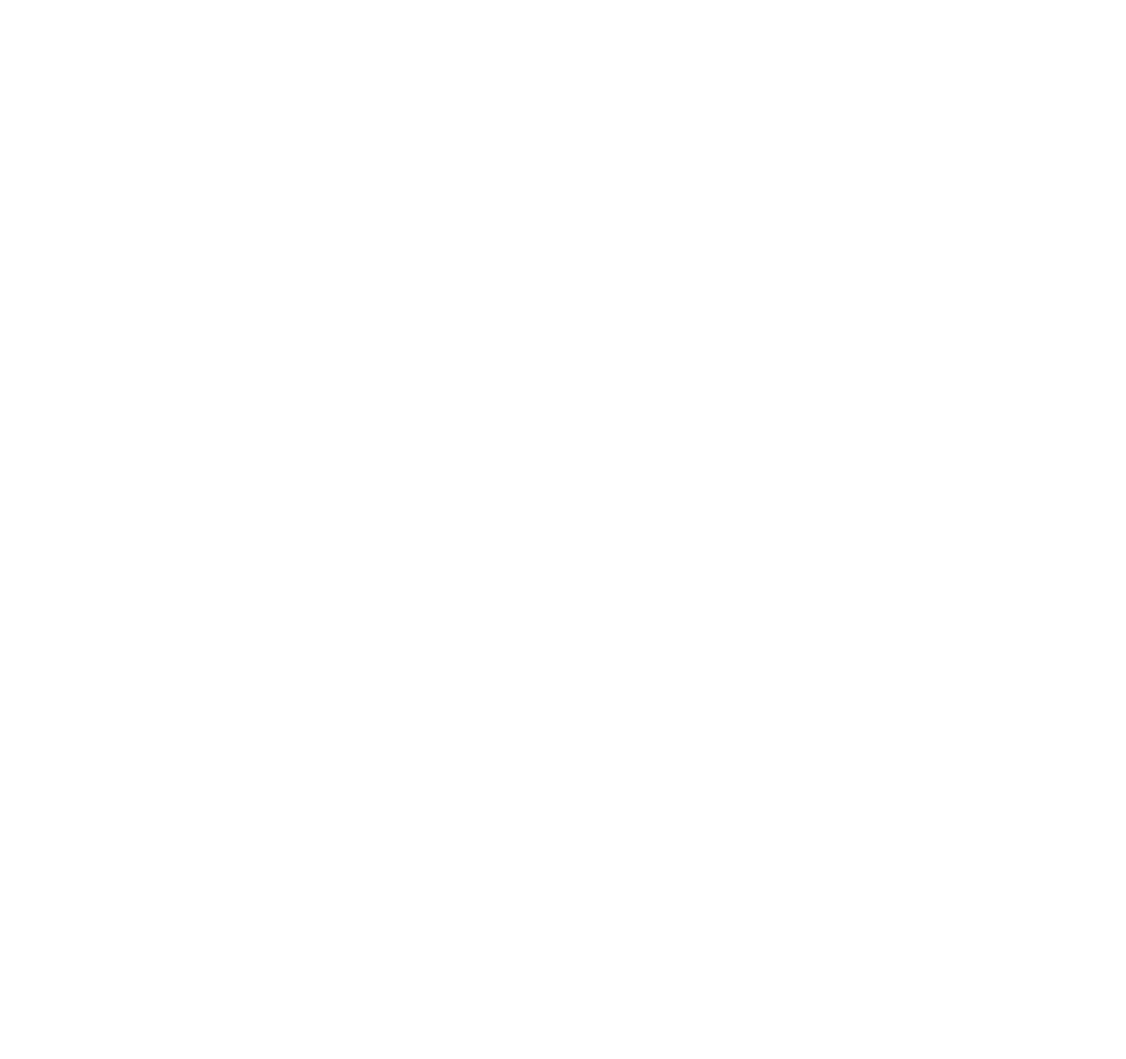
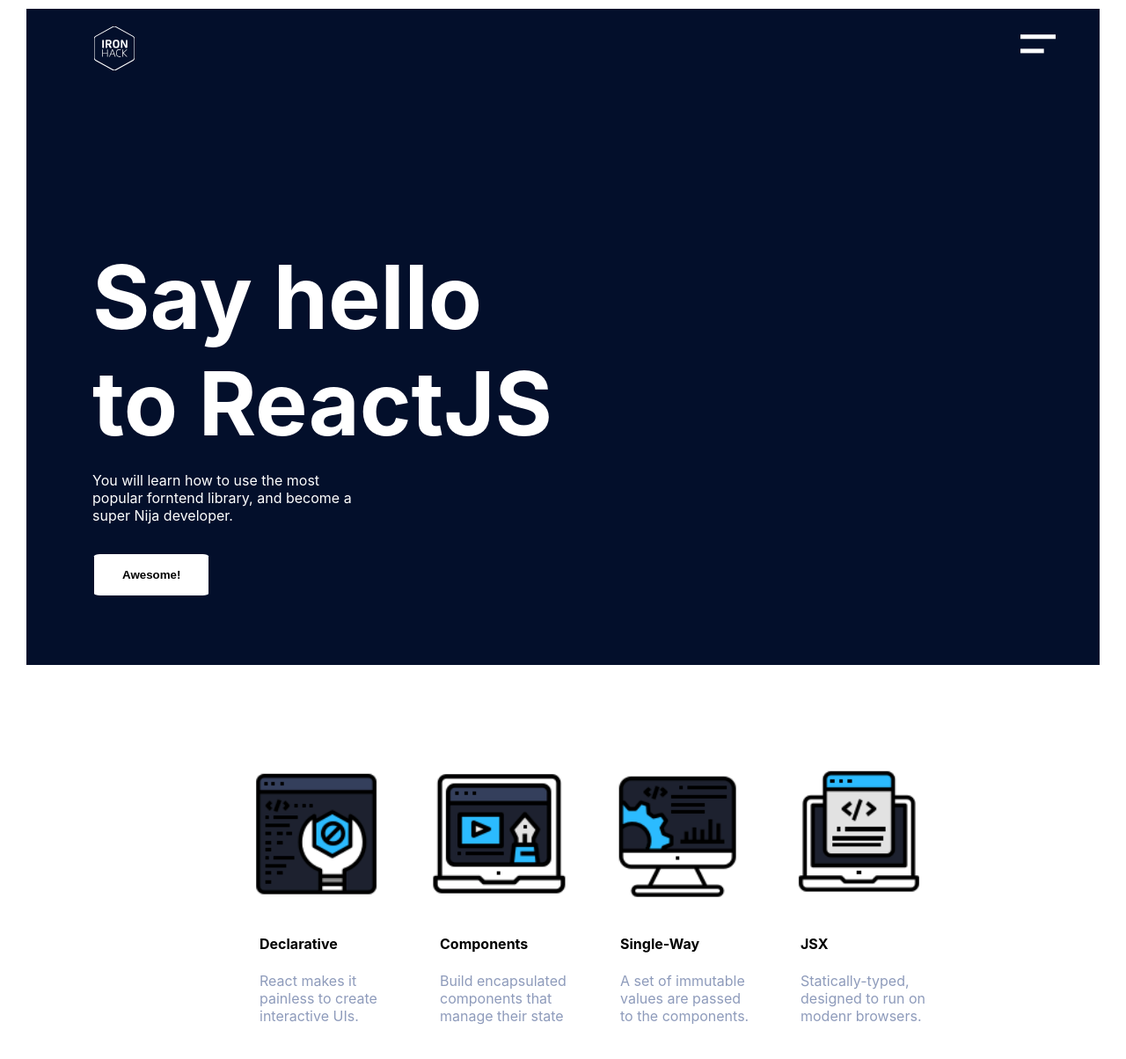
Before and after one commit to tinycarol/lab-hello-ironhack, a React (Create React App) app: page / in a window 1280 px wide. Shown: the top 1204 px of the page at 88% size. Before the commit the page ends 800 px from the top, so only its background shows below. Built offline with nearby package versions, Linux system fonts and the light colour scheme.

Commit message:
lab done

```diff
--- /dev/null
+++ b/src/App.css
@@ -0,0 +1,106 @@
+.container1 {
+    size: cover;
+    background-color: rgb(3, 15, 43);
+    margin-right: 30px;
+    margin-bottom: 100px;
+
+}
+
+nav {
+    display: flex;
+    flex-direction: row;
+    justify-content: space-between;
+    height: 200px;
+}
+
+.App {
+    background-color: white;
+    margin-left: 30px;
+    margin-top: 10px;
+
+}
+
+.App-logo{
+    width: 50px;
+    height: 50px;
+    transform: translateX(75px)
+    translateY(20px)
+}
+
+.App-menu-top{
+    width: 40px;
+    height: 40px;
+    transform: translateX(-50px)
+    translateY(20px)
+}
+
+.title {
+color: white;
+font-size: 100px;
+width: 550px;
+
+}
+
+.wave{
+    margin-left: 75px;
+    display: flex;
+    flex-direction: column;
+}
+
+.text-wave {
+    color: white;
+    width: 300px;
+    margin-top: -50px;
+    margin-bottom: 30px;
+}
+
+.button-container{
+    margin-bottom: 30px;
+    height: 100px;
+
+}
+
+button {
+  background-color: white;
+  border: none;
+  color: black;
+  padding: 16px 32px;
+  text-decoration: none;
+  margin: 4px 2px;
+  cursor: pointer;
+  border-radius: 5%;
+  font-weight: bold;
+}
+
+.container2 {
+    size: cover;
+    background-color: white;
+    height: 500px;
+    margin-top: 100px;
+
+}
+
+.card-container {
+    display: flex;
+    flex-direction: row;
+    margin: 30px;
+    justify-content: center;
+}
+
+.card1 {
+    justify-content: center;
+    width: 180px;
+    padding-left: 25px;
+}
+
+h4 {
+    color: black;
+    padding-left: 25px;
+
+}
+
+.text-card {
+    color:rgb(142, 155, 187);
+    padding-left: 25px;
+
+}
--- /dev/null
+++ b/src/App.js
@@ -0,0 +1,113 @@
+import './App.css';
+
+const cards = [
+    {
+        img: '/images/icon1.png',
+        name: "Declarative",
+        description: "React makes it painless to create interactive UIs."
+    },
+    {
+        img: '/images/icon2.png',
+        name: "Components",
+        description: "Build encapsulated components that manage their state"
+    },
+    {
+        img: '/images/icon3.png',
+        name: "Single-Way",
+        description: "A set of immutable values are passed to the components."
+    },
+    {
+        img: '/images/icon4.png',
+        name: "JSX",
+        description: "Statically-typed, designed to run on modenr browsers."
+    }]
+
+// const card1 = {
+//     img: '/images/icon1.png',
+//     name: "Declarative",
+//     description: "React makes it painless to create interactive UIs."
+// }
+// const card2 = {
+//     img: '/images/icon2.png',
+//     name: "Components",
+//     description: "Build encapsulated components that manage their state"
+// }
+// const card3 = {
+//     img: '/images/icon3.png',
+//     name: "Single-Way",
+//     description: "A set of immutable values are passed to the components."
+// }
+// const card4 = {
+//     img: '/images/icon4.png',
+//     name: "JSX",
+//     description: "Statically-typed, designed to run on modenr browsers."
+// }
+
+function App() {
+    return (
+        <div className="App">
+            <header className="App-header">
+                <div className='container1'>
+                    <nav>
+                        <img src="/images/ironhack-logo.svg" className="App-logo" alt="logo" />
+                        <img src="/images/menu-top.svg" className="App-menu-top" alt="logo" />
+                    </nav>
+                    <div className='wave'>
+                        <h1 className='title'>
+                            Say hello to
+                            ReactJS
+                        </h1>
+                        <p className='text-wave'>
+                            You will learn how to use
+                            the most popular forntend library,
+                            and become a super Nija developer.
+                        </p>
+                        <div className='button-container'>
+                            <button type='button'>
+                                Awesome!
+                            </button>
+                        </div>
+                    </div>
+                </div>
+                {/* </div> */}
+                <div className='container2'>
+                    <div className='card-container'>
+                        {cards.map((card, index) => {
+                            return (
+                                <div className='card1'>
+                                    <div key={index}>
+                                        <img src={card.img}></img>
+                                        <h4>{card.name}</h4>
+                                        <p className='text-card'>{card.description}</p>
+                                    </div>
+                                </div>
+                            )
+                        })}
+                    </div>
+                </div>
+            </header>
+        </div>
+    );
+}
+
+export default App;
+
+{/* <img src={card1.img}></img>
+                                <h4>{card1.name}</h4>
+                                <p className='text-card'>{card1.description}</p>
+                            </div>
+                            <div className='card1'>
+                                <img src={card2.img}></img>
+                                <h4>{card2.name}</h4>
+                                <p className='text-card'>{card2.description}</p>
+                            </div>
+                            <div className='card1'>
+                                <img src={card3.img}></img>
+                                <h4>{card3.name}</h4>
+                                <p className='text-card'>{card3.description}</p>
+                            </div>
+                            <div className='card1'>
+                                <img src={card4.img}></img>
+                                <h4>{card4.name}</h4>
+                                <p className='text-card'>{card4.description}</p>
+                            </div> */}
--- a/src/index.js
+++ b/src/index.js
@@ -1,10 +1,12 @@
 import React from 'react';
 import ReactDOM from 'react-dom';
 import './index.css';
+import App from './App.js';
+
 
 ReactDOM.render(
   <React.StrictMode>
-    {/*  Your code goes here */}
+   <App/>
   </React.StrictMode>,
   document.getElementById('root')
 );
--- /dev/null
+++ b/src/setupTest.js
@@ -0,0 +1,5 @@
+// jest-dom adds custom jest matchers for asserting on DOM nodes.
+// allows you to do things like:
+// expect(element).toHaveTextContent(/react/i)
+// learn more: https://github.com/testing-library/jest-dom
+import '@testing-library/jest-dom';
```
Also changed, not shown: src/reportWebVital.js (added, +13 -0 lines), 2 other files (tests, documents, lock files or other folders).
